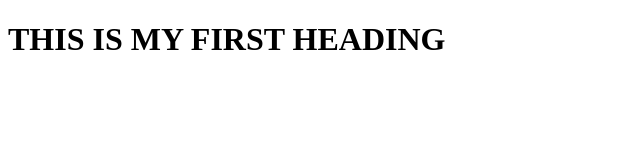
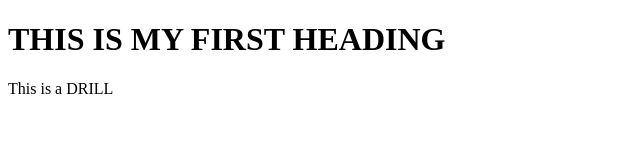
Before and after one commit to championprogrammer/demosys1.0, a plain HTML site: page index.html in a window 1280 px wide. Shown: the whole page, without its empty margins (0-640 px from the left). Drawn offline with Linux system fonts and the light colour scheme.

Commit message:
edited the html file

```diff
--- a/index.html
+++ b/index.html
@@ -8,5 +8,6 @@
   </head>
   <body>
     <h1>THIS IS MY FIRST HEADING</h1>
+    <p>This is a DRILL</p>
   </body>
 </html>
```
